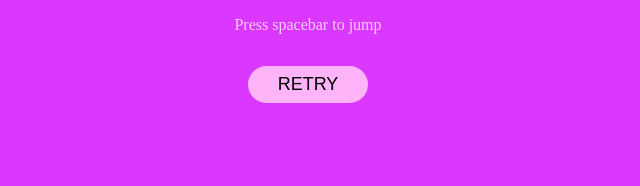
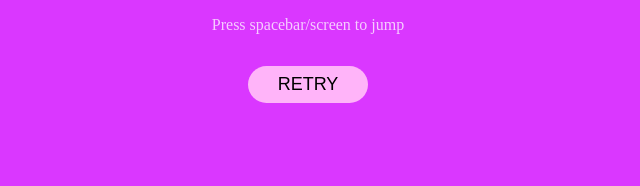
Before and after one commit to oxmafia/Flying-Monad, a plain HTML site: page index.html in a window 1280 px wide. Shown: the part 585-771 px from the top of the page, 332-972 px from the left. Drawn offline with Linux system fonts and the light colour scheme.

Commit message:
Update index.html

```diff
--- a/index.html
+++ b/index.html
@@ -14,7 +14,7 @@
         <h1>Flappy Monad</h1>
     <canvas id="gameCanvas" width="400" height="400"></canvas>
 
-    <p>Press spacebar to jump</p>
+    <p>Press spacebar/screen to jump</p>
     <button id="retryButton" style="display: none;">RETRY</button>
 
 
```
